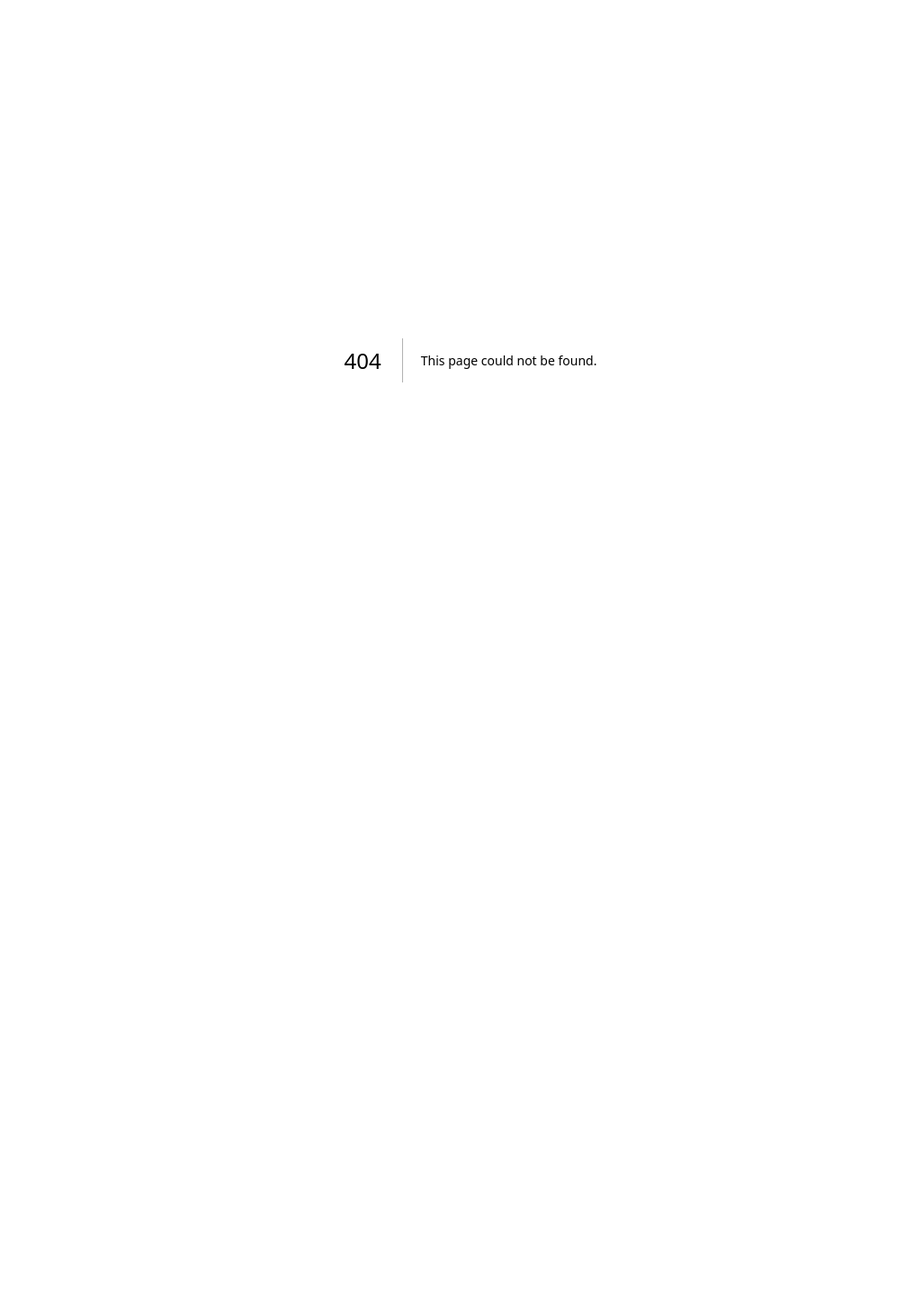
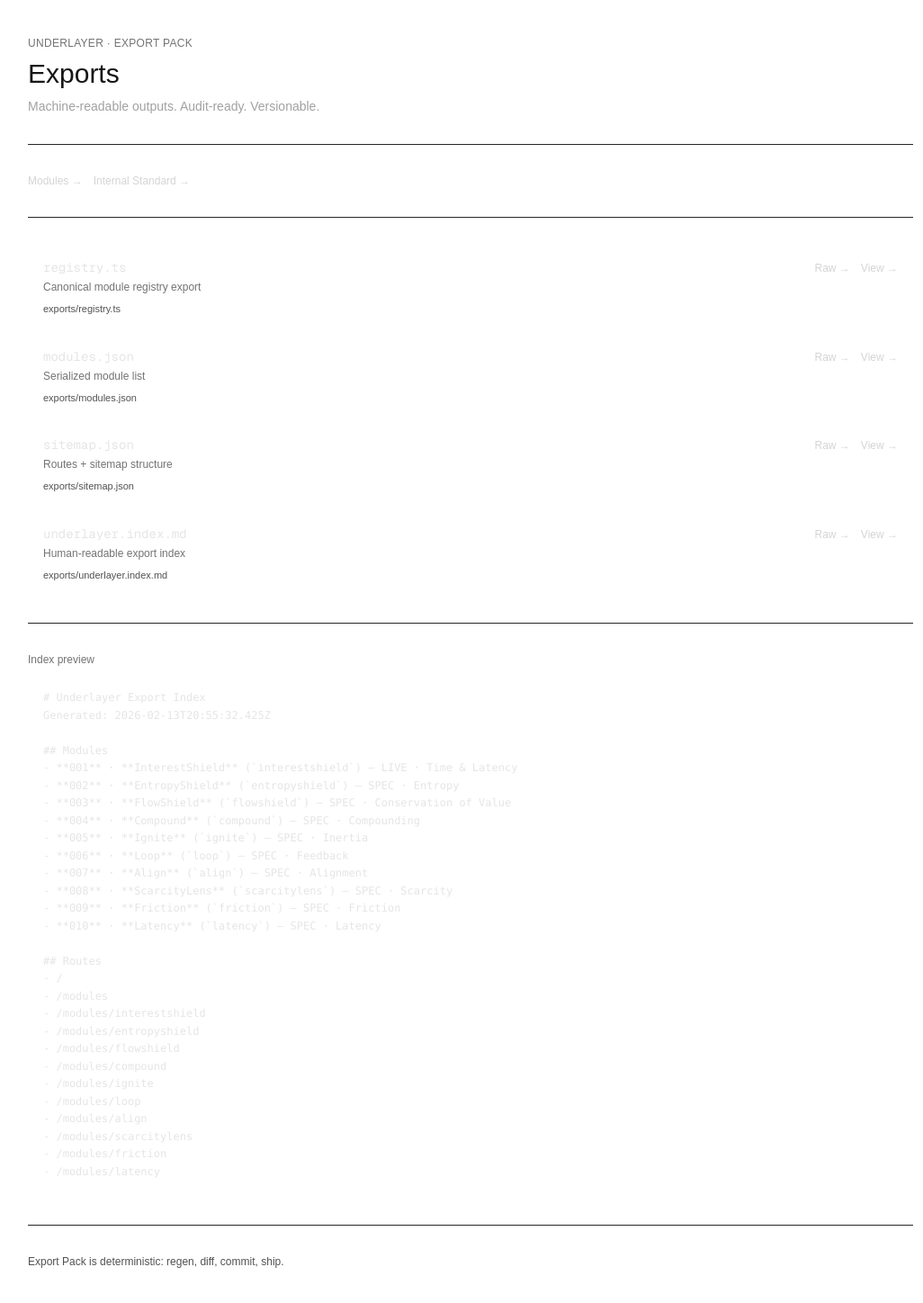
Before and after one commit to swanvin/underlayer, a Next.js app: page /exports in a window 1280 px wide. Before the commit this address had no page. Shown: the whole page at 90% size, without its empty margins (117-1143 px from the left). Before the commit the page ends 800 px from the top, so only its background shows below. Built offline with nearby package versions, Linux system fonts and the light colour scheme.

Commit message:
Add exports pages (index + viewer)

```diff
--- /dev/null
+++ b/src/app/(site)/exports/page.tsx
@@ -0,0 +1,116 @@
+import Container from "@/components/Container";
+import RuleLine from "@/components/RuleLine";
+import Link from "next/link";
+import fs from "node:fs";
+import path from "node:path";
+
+type ExportFile = {
+  label: string;
+  rel: string;
+  hint: string;
+};
+
+function readSafe(rel: string) {
+  const p = path.join(process.cwd(), rel);
+  try {
+    return fs.readFileSync(p, "utf8");
+  } catch {
+    return null;
+  }
+}
+
+export default function ExportsPage() {
+  const files: ExportFile[] = [
+    { label: "registry.ts", rel: "exports/registry.ts", hint: "Canonical module registry export" },
+    { label: "modules.json", rel: "exports/modules.json", hint: "Serialized module list" },
+    { label: "sitemap.json", rel: "exports/sitemap.json", hint: "Routes + sitemap structure" },
+    { label: "underlayer.index.md", rel: "exports/underlayer.index.md", hint: "Human-readable export index" },
+  ];
+
+  const indexMd = readSafe("exports/underlayer.index.md");
+
+  return (
+    <Container>
+      <div className="text-xs tracking-wide text-neutral-500">UNDERLAYER · EXPORT PACK</div>
+      <div className="mt-2 text-3xl">Exports</div>
+      <div className="mt-2 text-sm text-neutral-400">
+        Machine-readable outputs. Audit-ready. Versionable.
+      </div>
+
+      <RuleLine />
+
+      <div className="flex flex-wrap gap-3 text-xs">
+        <Link
+          className="underline underline-offset-4 text-neutral-300 decoration-white/15 hover:decoration-white/50"
+          href="/modules"
+        >
+          Modules →
+        </Link>
+        <Link
+          className="underline underline-offset-4 text-neutral-300 decoration-white/15 hover:decoration-white/50"
+          href="/underlayer"
+        >
+          Internal Standard →
+        </Link>
+      </div>
+
+      <RuleLine />
+
+      <div className="space-y-2">
+        {files.map((f) => (
+          <div
+            key={f.rel}
+            className="rounded-2xl border border-white/10 bg-white/[0.02] px-4 py-3"
+          >
+            <div className="flex items-baseline justify-between gap-4">
+              <div className="text-sm text-neutral-200">
+                <span className="font-mono">{f.label}</span>
+              </div>
+
+              <div className="flex gap-3 text-xs">
+                <Link
+                  className="underline underline-offset-4 text-neutral-300 decoration-white/15 hover:decoration-white/50"
+                  href={`/${f.rel}`}
+                  target="_blank"
+                >
+                  Raw →
+                </Link>
+                <Link
+                  className="underline underline-offset-4 text-neutral-300 decoration-white/15 hover:decoration-white/50"
+                  href={`/exports/view?file=${encodeURIComponent(f.rel)}`}
+                >
+                  View →
+                </Link>
+              </div>
+            </div>
+
+            <div className="mt-1 text-xs text-neutral-500">{f.hint}</div>
+            <div className="mt-2 text-[11px] text-neutral-600">{f.rel}</div>
+          </div>
+        ))}
+      </div>
+
+      <RuleLine />
+
+      <div className="text-xs text-neutral-500">Index preview</div>
+      <div className="mt-2 rounded-2xl border border-white/10 bg-white/[0.02] p-4">
+        {indexMd ? (
+          <pre className="whitespace-pre-wrap text-xs leading-relaxed text-neutral-200">
+            {indexMd}
+          </pre>
+        ) : (
+          <div className="text-xs text-neutral-500">
+            Missing <span className="font-mono">exports/underlayer.index.md</span>. Run{" "}
+            <span className="font-mono">pnpm run underlayer:export</span>.
+          </div>
+        )}
+      </div>
+
+      <RuleLine />
+
+      <div className="text-xs text-neutral-600">
+        Export Pack is deterministic: regen, diff, commit, ship.
+      </div>
+    </Container>
+  );
+}
--- /dev/null
+++ b/src/app/(site)/exports/view/page.tsx
@@ -0,0 +1,46 @@
+import Container from "@/components/Container";
+import RuleLine from "@/components/RuleLine";
+import Link from "next/link";
+import fs from "node:fs";
+import path from "node:path";
+import { notFound } from "next/navigation";
+
+function isAllowed(p: string) {
+  const clean = String(p ?? "").replaceAll("\\", "/").replace(/^\/+/, "");
+  return clean.startsWith("exports/") && !clean.includes("..");
+}
+
+export default async function ExportView(props: {
+  searchParams?: Promise<{ file?: string }> | { file?: string };
+}) {
+  const sp = await Promise.resolve(props.searchParams ?? {});
+  const file = sp.file ?? "";
+  if (!file || !isAllowed(file)) return notFound();
+
+  const abs = path.join(process.cwd(), file);
+  if (!fs.existsSync(abs)) return notFound();
+
+  const content = fs.readFileSync(abs, "utf8");
+
+  return (
+    <Container>
+      <div className="text-xs tracking-wide text-neutral-500">UNDERLAYER · EXPORT VIEW</div>
+      <div className="mt-2 text-2xl font-mono">{file}</div>
+
+      <div className="mt-3 flex flex-wrap gap-3 text-xs">
+        <Link
+          className="underline underline-offset-4 text-neutral-300 decoration-white/15 hover:decoration-white/50"
+          href="/exports"
+        >
+          Back to Exports →
+        </Link>
+      </div>
+
+      <RuleLine />
+
+      <pre className="whitespace-pre-wrap rounded-2xl border border-white/10 bg-white/[0.02] p-4 text-xs leading-relaxed text-neutral-200">
+        {content}
+      </pre>
+    </Container>
+  );
+}
```
